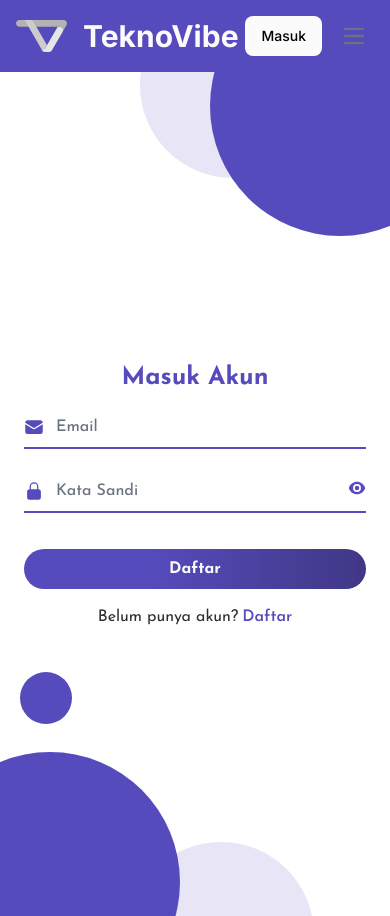
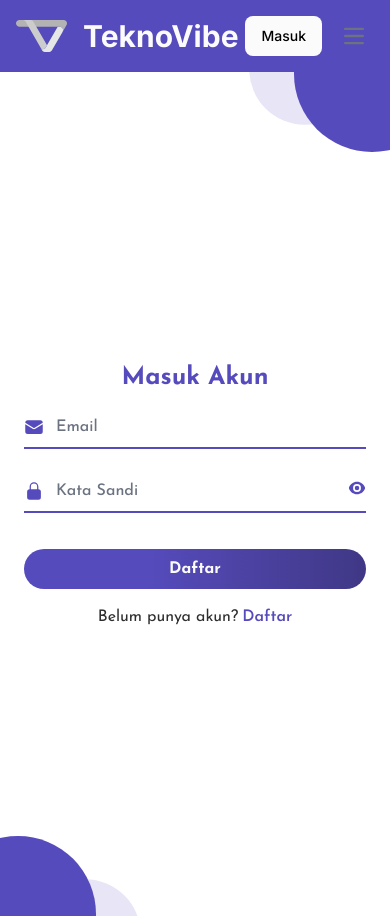
Before and after one commit to adhityabye/teknoVibe, a Next.js app in the folder frontend/: page /auth/signin in a window 390 px wide. Built offline with nearby package versions, Linux system fonts and the light colour scheme.

Commit message:
style: update CircleBackground responisveness

```diff
--- a/frontend/src/app/components/circleBackground.jsx
+++ b/frontend/src/app/components/circleBackground.jsx
@@ -1,11 +1,11 @@
 export default function CircleBackground() {
   return (
     <div className="">
-      <div className="absolute w-[260px] h-[260px] rounded-[260px] bg-purple-200 -top-24 -right-20 z-[-1]"></div>
-      <div className="absolute w-[186px] h-[186px] rounded-[186px] bg-purple-100 -top-20 right-16 z-[-2]"></div>
-      <div className="absolute w-[260px] h-[260px] rounded-[260px] bg-purple-200 -bottom-24 -left-20 z-[-1]"></div>
-      <div className="absolute w-[186px] h-[186px] rounded-[186px] bg-purple-100 -bottom-28 left-32 z-[-2]"></div>
-      <div className="absolute w-[52px] h-[52px] rounded-[52px] bg-purple-200 bottom-48 left-5 z-[-1]"></div>
+      <div className="absolute scale-[0.6] lg:scale-75 xl:scale-100 w-[260px] h-[260px] rounded-[260px] bg-purple-200 -top-32 sm:-top-24 -right-28 sm:-right-24 xl:-right-20 z-[-1]"></div>
+      <div className="absolute scale-[0.6] lg:scale-75 xl:scale-100 w-[186px] h-[186px] rounded-[186px] bg-purple-100 -top-24 sm:-top-20 -right-2 sm:right-2 lg:right-6 xl:right-16 z-[-2]"></div>
+      <div className="absolute scale-[0.6] lg:scale-75 xl:scale-100 w-[260px] h-[260px] rounded-[260px] bg-purple-200 -bottom-32 sm:-bottom-24 -left-28 sm:-left-24 xl:-left-20 z-[-1]"></div>
+      <div className="absolute scale-[0.6] lg:scale-75 xl:scale-100 w-[186px] h-[186px] rounded-[186px] bg-purple-100 -bottom-28 -left-2 sm:left-2 lg:left-6 xl:left-16 z-[-2]"></div>
+      <div className="hidden md:block absolute scale-[0.6] lg:scale-75 xl:scale-100 w-[52px] h-[52px] rounded-[52px] bg-purple-200 bottom-32 lg:bottom-36 xl:bottom-48 left-1 xl:left-5 z-[-1]"></div>
     </div>
   );
 }
```
